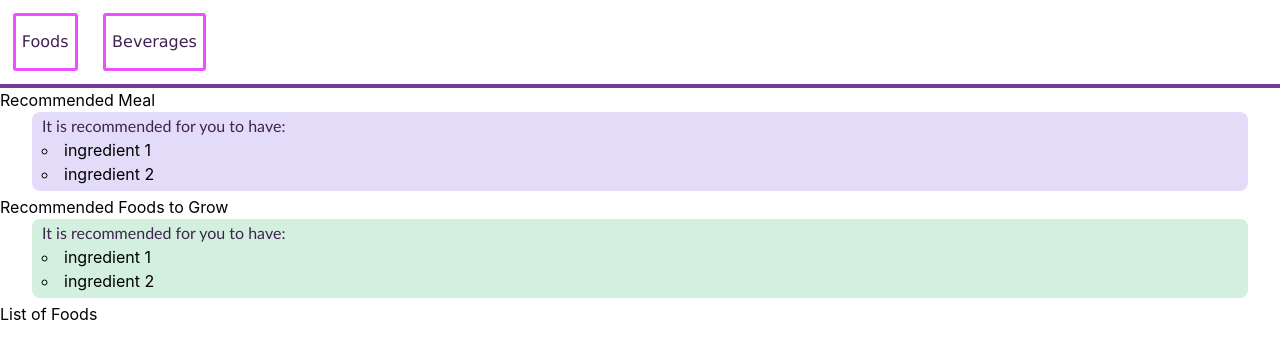
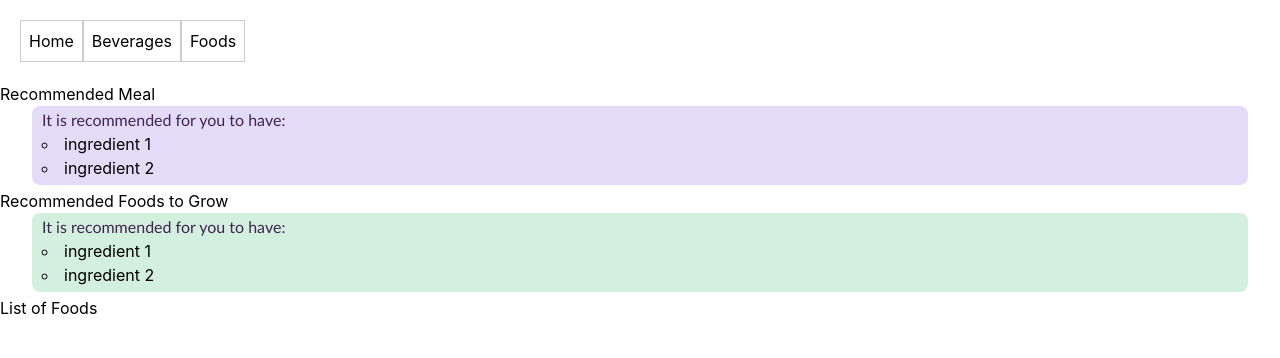
Before and after one commit to StrawberrySugars/Liftoff, a SvelteKit app: page / in a window 1280 px wide. Shown: the top 358 px of the page. Built offline with nearby package versions, Linux system fonts and the light colour scheme.

Commit message:
refactor navbar

```diff
--- a/src/routes/+layout.svelte
+++ b/src/routes/+layout.svelte
@@ -6,10 +6,12 @@
 </script>
 
 <svelte:head><link rel="icon" href={favicon} /></svelte:head>
-<div class="navBar">
-	<ul>
-		<li><a id="box" href="\">Foods</a></li>
-		<li><a id="box" href="\beverages">Beverages</a></li>
-	</ul>
+<div class="flex flex-row p-5">
+	{#snippet navItem(name: string, href: string)}
+		<a class="border border-black/20 p-2 hover:bg-black/20" {href}>{name}</a>
+	{/snippet}
+	{@render navItem('Home', '/')}
+	{@render navItem('Beverages', '/beverages')}
+	{@render navItem('Foods', '/foods')}
 </div>
 {@render children()}
```
